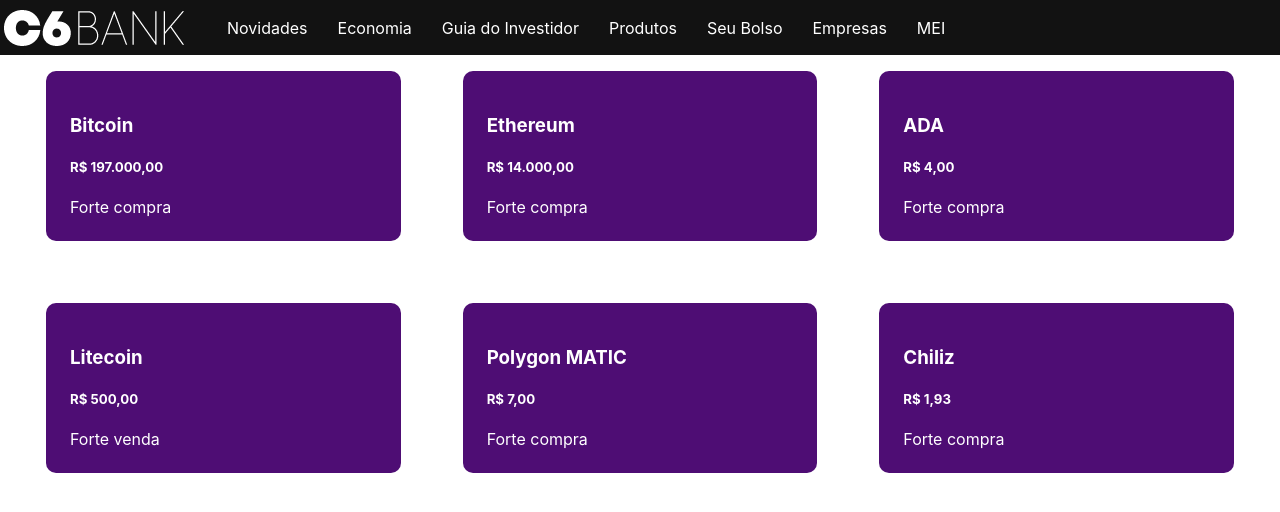
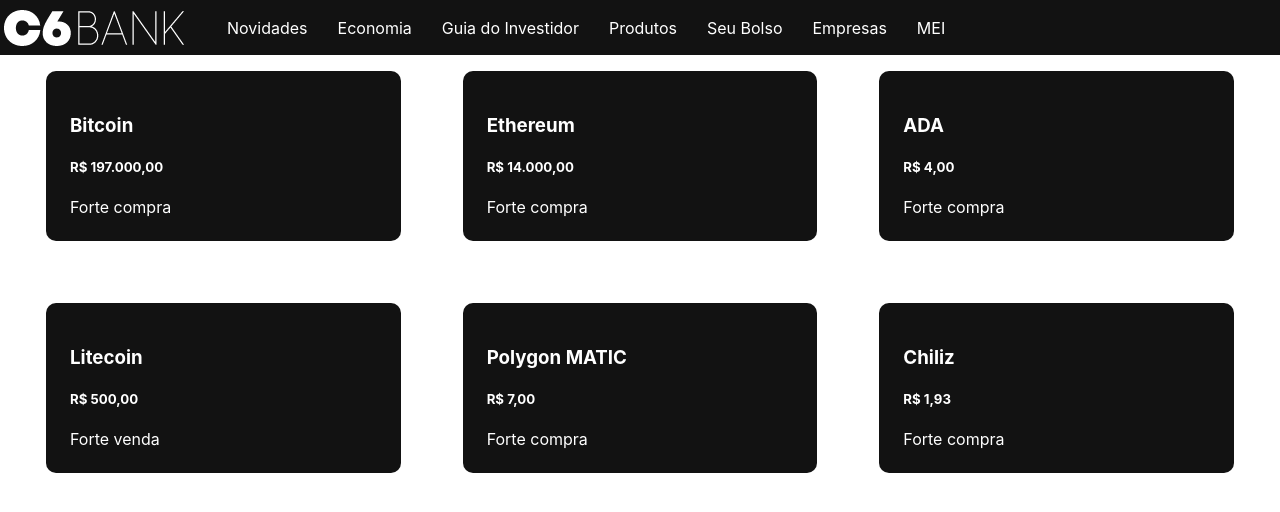
Before and after one commit to brfat/live-next, a Next.js app: page /coins in a window 1280 px wide. Shown: the top 512 px of the page. Built offline with nearby package versions, Linux system fonts and the light colour scheme.

Commit message:
adicionando menu na rota de users e definindo bg preto nos itens

```diff
--- a/pages/user.js
+++ b/pages/user.js
@@ -4,8 +4,10 @@
 
 
 const User = () => {
-    <Logo />
+
     return (
+        <>
+        <Logo />
         <div className={styles.card}>
         <h1>Tela de Usuários</h1>
         Lista de users!
@@ -17,6 +19,7 @@
             <li>Usuário 5</li>
         </ul>
         </div>
+        </>
     )
 
 }
--- a/styles/Home.module.css
+++ b/styles/Home.module.css
@@ -110,7 +110,7 @@
   text-decoration: none;
   border-radius: 10px;
   transition: color 0.15s ease, border-color 0.15s ease;
-  background: #4e0d74;
+  background: #121212;
     color: white;
 }
 
```
